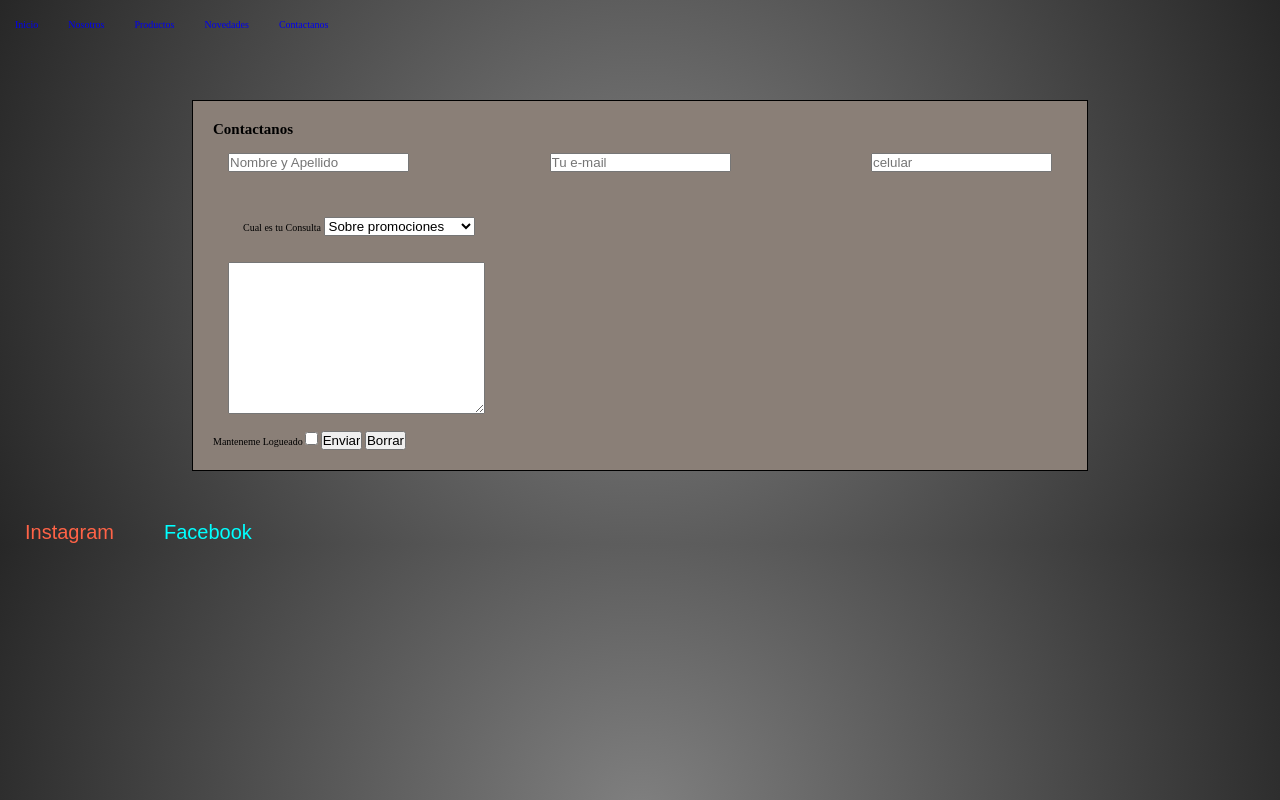
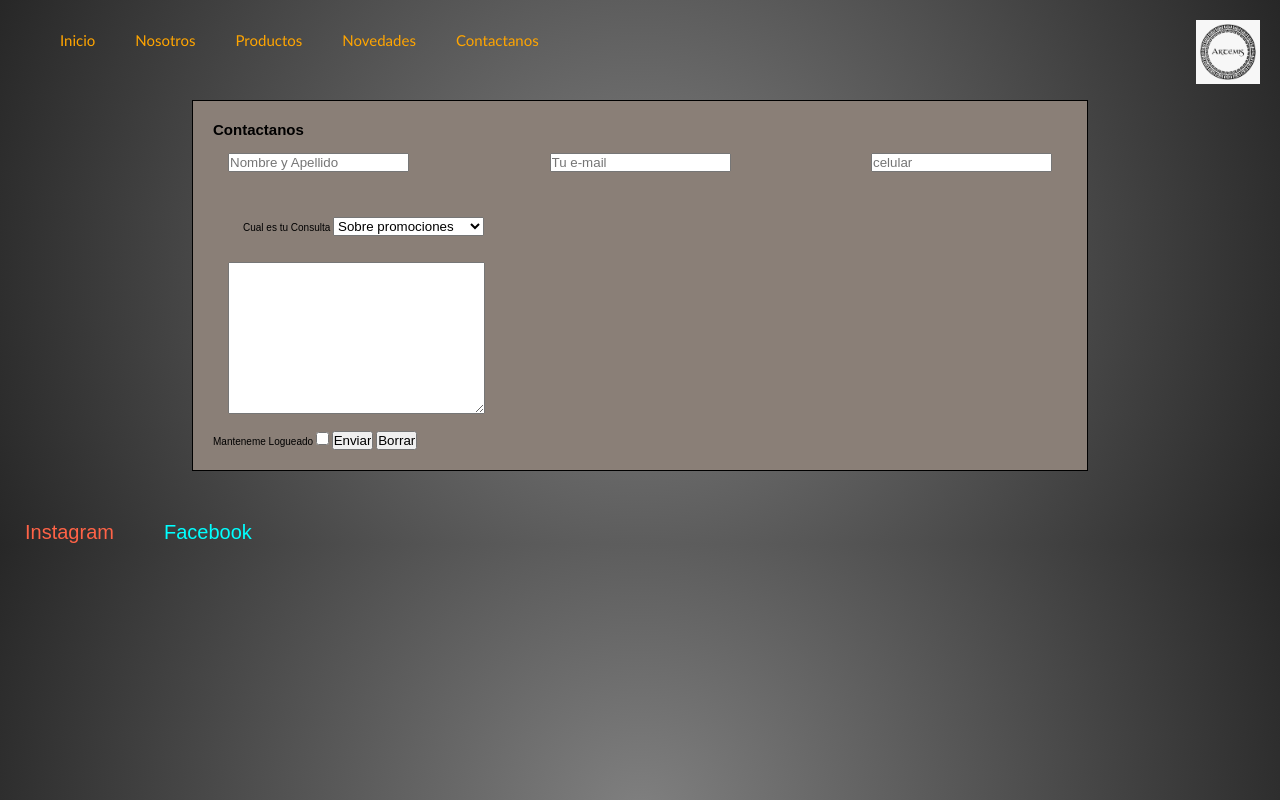
Before and after one commit to Nano1104/Clase-Git-Hub, a website: page assets/contacto.html in a window 1280 px wide. Drawn offline with Linux system fonts and the light colour scheme; a web font is replaced by a local one.

Commit message:
[UPDATE] Se agregaron estilos a la pagina de contacto

```diff
--- a/assets/contacto.html
+++ b/assets/contacto.html
@@ -35,8 +35,8 @@
             <div class="container-nav-contact__circle">
                      <!-- Inconxo que se desplaza al tocarlo para dejar a la vista los enlaces -->
             </div>
+            <div class="logo">
             </div>
-            <div class="container-nav-contact__logo">
         </div>
     </header>
 
--- a/scss/_contacto.scss
+++ b/scss/_contacto.scss
@@ -10,15 +10,26 @@
     justify-content: space-between;
     .container-nav-contact {
         display: flex;
+        justify-content: space-between;
         height: 50px;
+        width: 100%;
         &__nav {
+            display: flex;
+            align-items: center;
+            padding: $spacing-big + $spacing-big;
             &__ul {
                 display: flex;
                 justify-content: flex-start;
                 align-items: center;
                 height: 48px;
                 &__li {
-                    margin: 0px 15px;
+                    margin: 0px 20px;
+                    &__a {
+                        color: orange;
+                        font-size: $text-normal;
+                        font-family: calibri;
+                        transition: .3s all;
+                    }
                 }
             }
         }
@@ -79,3 +90,23 @@
         }
     }
 }
+
+
+/* TRANSICIONES */
+
+#contact-header {
+    .container-nav-contact {
+        &__nav {
+            &__ul {
+                &__li {
+                    &__a:hover {
+                        font-size: $text-normal + .5em;
+                        font-weight: bold;
+                        color: gold;
+                        text-shadow: 0px 0px 10px black;
+                    }
+                }
+            }
+        }
+    }
+}
--- a/scss/_normalize.scss
+++ b/scss/_normalize.scss
@@ -20,8 +20,8 @@ a {
     background-repeat: no-repeat;
     background-size: cover;
     background-position: center;
-    width: 5%;
-    height: 50%;
+    width: 5vw;
+    height: 5vw;
     margin: 20px;
 }
 
@@ -31,4 +31,5 @@ body {
 
 html {
     font-size: 62.5%;
+    font-family: sans-serif;
 }
```
Also changed, not shown: css/index.css, 1 other file.
